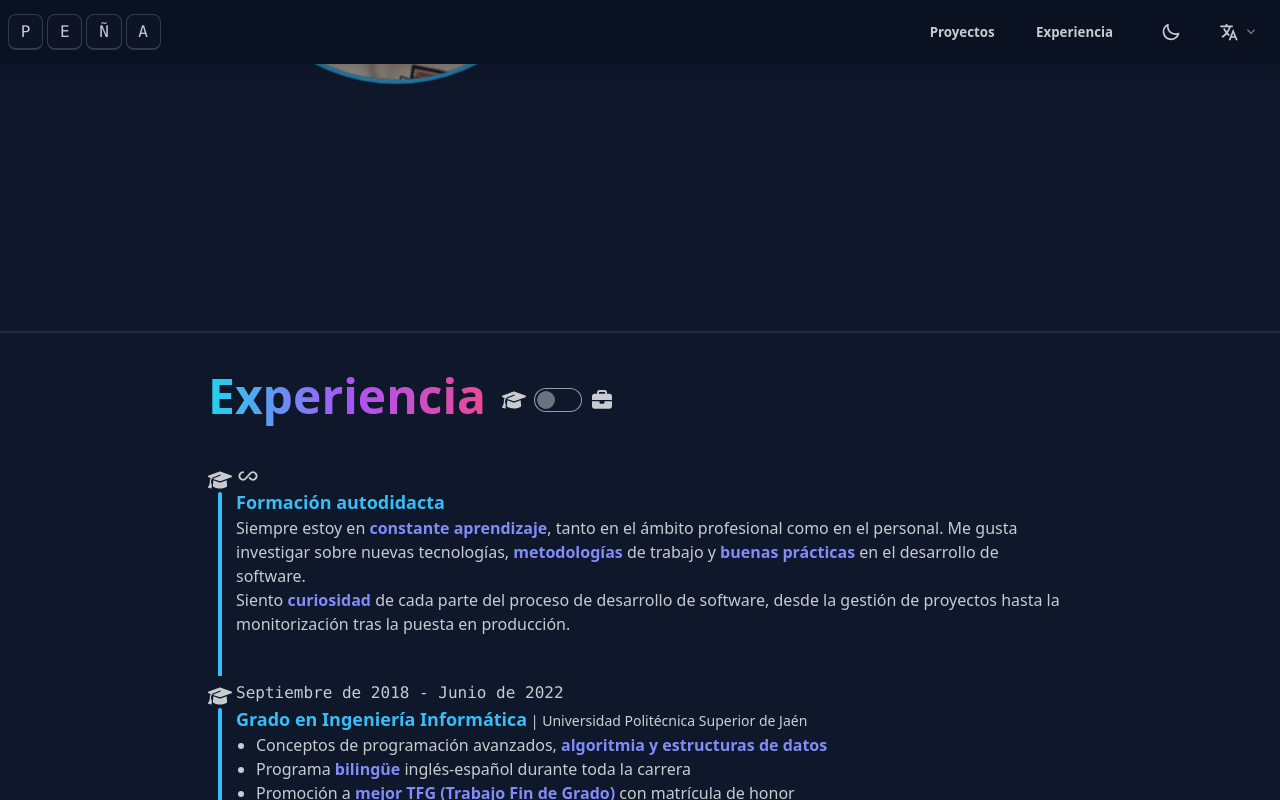
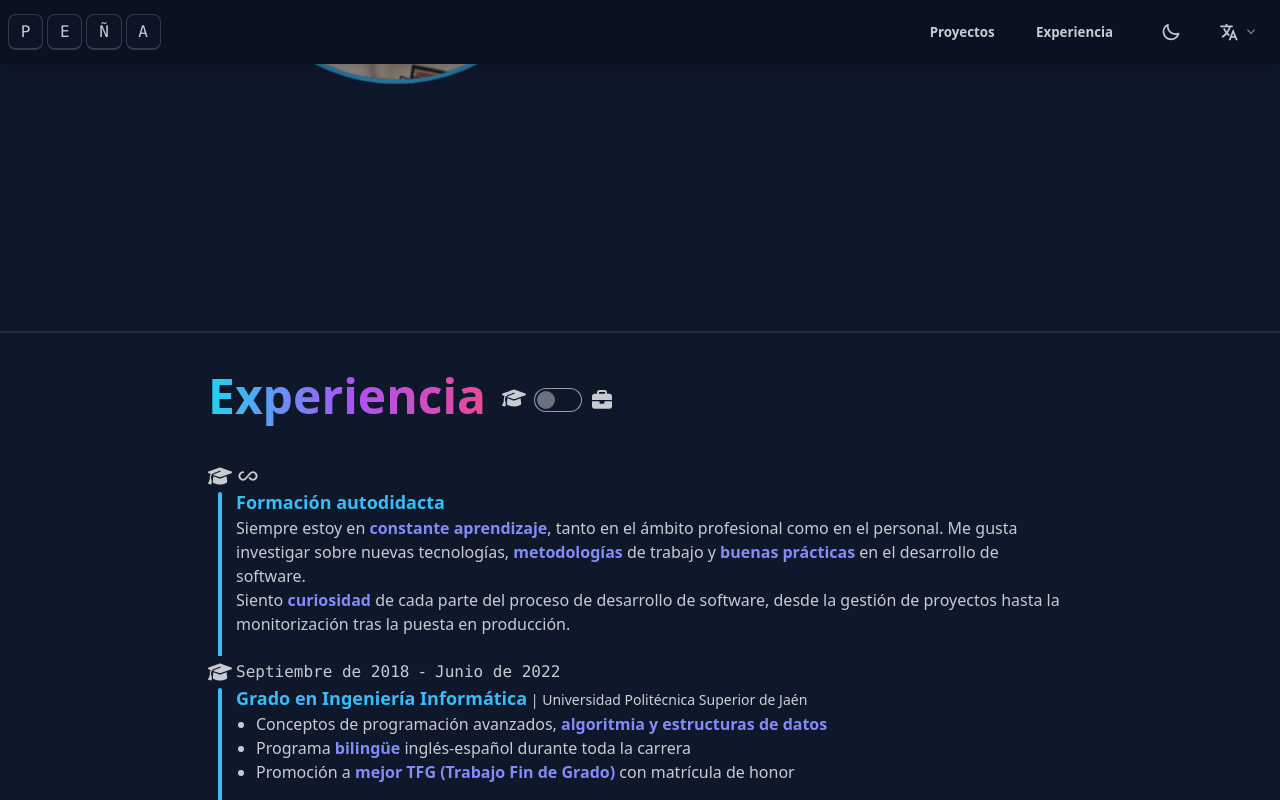
Before and after one commit to peenyaa7/peenyaa7.github.io, a React (Vite) app: page / in a window 1280 px wide. Both pictures are taken after a click on the label 558 px from the left and 892 px from the top of the page. Shown: the part 492-1292 px from the top of the page. Built offline with nearby package versions, Linux system fonts and the light colour scheme; what tailwindcss-animated would draw is missing.

Commit message:
feat: :lipstick: align icons on work/educational experience

```diff
--- a/src/icons/IconGraduationCap.tsx
+++ b/src/icons/IconGraduationCap.tsx
@@ -6,6 +6,7 @@ export const IconGraduationCap = () => {
             width={24}
             height={24}
             viewBox="0 0 640 512"
+            className="-mt-1"
         >
             <path fill='currentColor' d="M320 32c-8.1 0-16.1 1.4-23.7 4.1L15.8 137.4C6.3 140.9 0 149.9 0 160s6.3 19.1 15.8 22.6l57.9 20.9C57.3 229.3 48 259.8 48 291.9v28.1c0 28.4-10.8 57.7-22.3 80.8c-6.5 13-13.9 25.8-22.5 37.6C0 442.7-.9 448.3 .9 453.4s6 8.9 11.2 10.2l64 16c4.2 1.1 8.7 .3 12.4-2s6.3-6.1 7.1-10.4c8.6-42.8 4.3-81.2-2.1-108.7C90.3 344.3 86 329.8 80 316.5V291.9c0-30.2 10.2-58.7 27.9-81.5c12.9-15.5 29.6-28 49.2-35.7l157-61.7c8.2-3.2 17.5 .8 20.7 9s-.8 17.5-9 20.7l-157 61.7c-12.4 4.9-23.3 12.4-32.2 21.6l159.6 57.6c7.6 2.7 15.6 4.1 23.7 4.1s16.1-1.4 23.7-4.1L624.2 182.6c9.5-3.4 15.8-12.5 15.8-22.6s-6.3-19.1-15.8-22.6L343.7 36.1C336.1 33.4 328.1 32 320 32zM128 408c0 35.3 86 72 192 72s192-36.7 192-72L496.7 262.6 354.5 314c-11.1 4-22.8 6-34.5 6s-23.5-2-34.5-6L143.3 262.6 128 408z" />
         </svg>
--- a/src/sections/ExperienceSection/ExperienceSection.tsx
+++ b/src/sections/ExperienceSection/ExperienceSection.tsx
@@ -13,8 +13,9 @@ export const ExperienceSection = () => {
     const [selected, setSelected] = useState<"work" | "education">('work');
     useTranslation();
 
-    const capitalise = (text: string) => {
-        return text.charAt(0).toUpperCase() + text.slice(1);
+    const formatDate = (date: Date) => {
+        const dateStr = Intl.DateTimeFormat(i18n.language, { month: 'long', year: 'numeric'}).format(date);
+        return dateStr.charAt(0).toUpperCase() + dateStr.slice(1); // Capitalize date
     }
 
     return (
@@ -52,11 +53,18 @@ export const ExperienceSection = () => {
                         {
                             WORK_EXPERIENCES.map((workExperience, index) =>
                                 <li key={workExperience.titleI18n}>
-                                    <div className="timeline-middle">
+                                    <div className="timeline-middle pb-1">
                                         <IconBriefcase />
                                     </div>
-                                    <div className="timeline-end mb-10">
-                                        <time className="font-mono">{capitalise(Intl.DateTimeFormat(i18n.language, { month: 'long', year: 'numeric'}).format(workExperience.startDate))} - {workExperience.endDate ? capitalise(Intl.DateTimeFormat(i18n.language, { month: 'long', year: 'numeric'}).format(workExperience.endDate)) : <span className="loading loading-infinity loading-md pt-1"></span>}</time>
+                                    <div className="timeline-end mb-5">
+                                        <time className="font-mono flex gap-2">
+                                            <span>{formatDate(workExperience.startDate)}</span>
+                                            <span>-</span>
+                                            {workExperience.endDate ?
+                                                <span>{formatDate(workExperience.endDate)}</span> :
+                                                <span className="loading loading-infinity loading-md"></span>
+                                            }
+                                        </time>
                                         <div className="text-lg font-black text-primary">
                                             <Trans i18nKey={workExperience.titleI18n} />
                                             <span className="text-sm font-normal text-neutral-content"> | <Trans i18nKey={workExperience.company} /></span>
@@ -77,16 +85,25 @@ export const ExperienceSection = () => {
                         {
                             EDUCATION_EXPERIENCES.map((educationExperience, index) =>
                                 <li key={educationExperience.titleI18n}>
-                                    <div className="timeline-middle">
+                                    <div className="timeline-middle pb-1">
                                         <IconGraduationCap />
                                     </div>
-                                    <div className="timeline-end mb-10">
-
-                                        {
-                                            educationExperience.forever ?
-                                            <time className="font-mono flex items-center gap-2"> <span className="loading loading-infinity loading-md"></span> </time> :
-                                            <time className="font-mono">{capitalise(Intl.DateTimeFormat(i18n.language, { month: 'long', year: 'numeric'}).format(educationExperience.startDate))} - {educationExperience.endDate ? capitalise(Intl.DateTimeFormat(i18n.language, { month: 'long', year: 'numeric'}).format(educationExperience.endDate)) : <span className="loading loading-infinity loading-md pt-1"></span>}</time>
-                                        }
+                                    <div className="timeline-end mb-5">
+                                        <time className="font-mono flex gap-2">
+                                            {educationExperience.forever ?
+                                                <span className="loading loading-infinity loading-md"></span> :
+                                                <>
+                                                    <span>{formatDate(educationExperience.startDate)}</span>
+                                                    <span>-</span>
+                                                    <span>
+                                                        {educationExperience.endDate ?
+                                                            <span>{formatDate(educationExperience.endDate)}</span> :
+                                                            <span className="loading loading-infinity loading-md"></span>
+                                                        }
+                                                    </span>
+                                                </>
+                                            }
+                                        </time>
 
 
                                         <div className="text-lg font-black text-primary">
```
